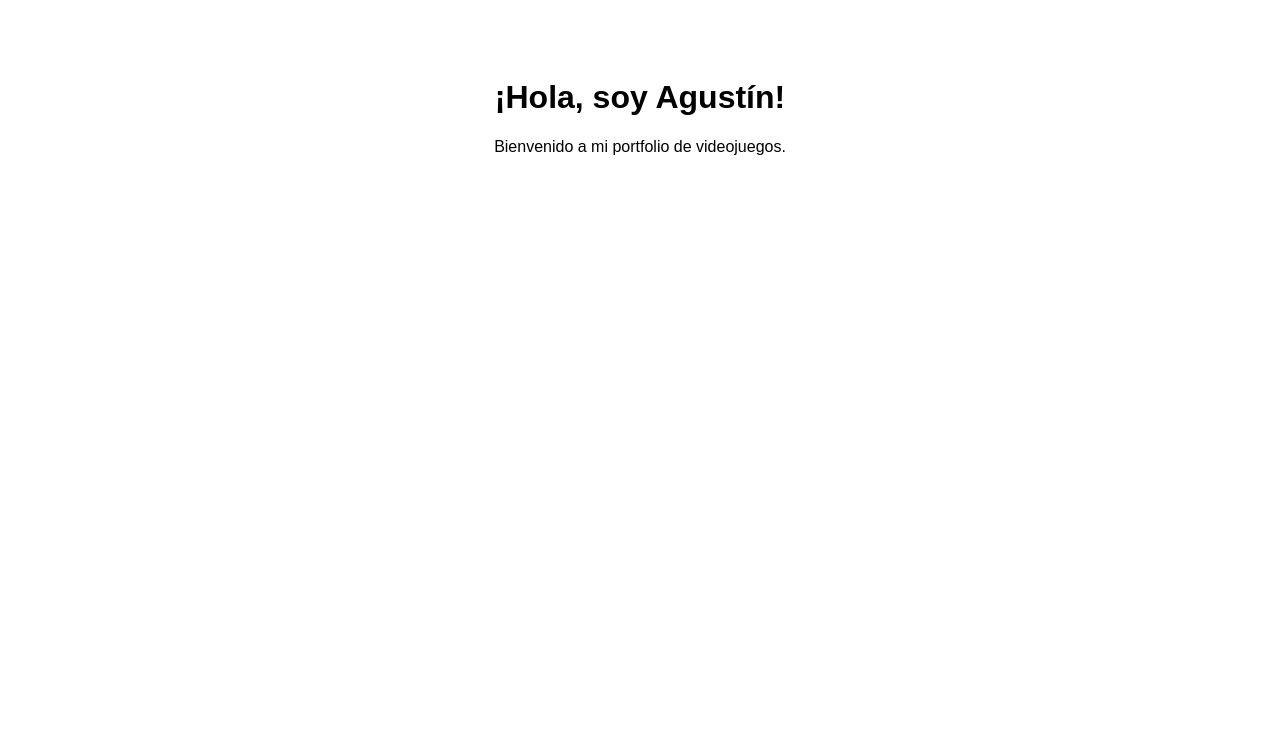
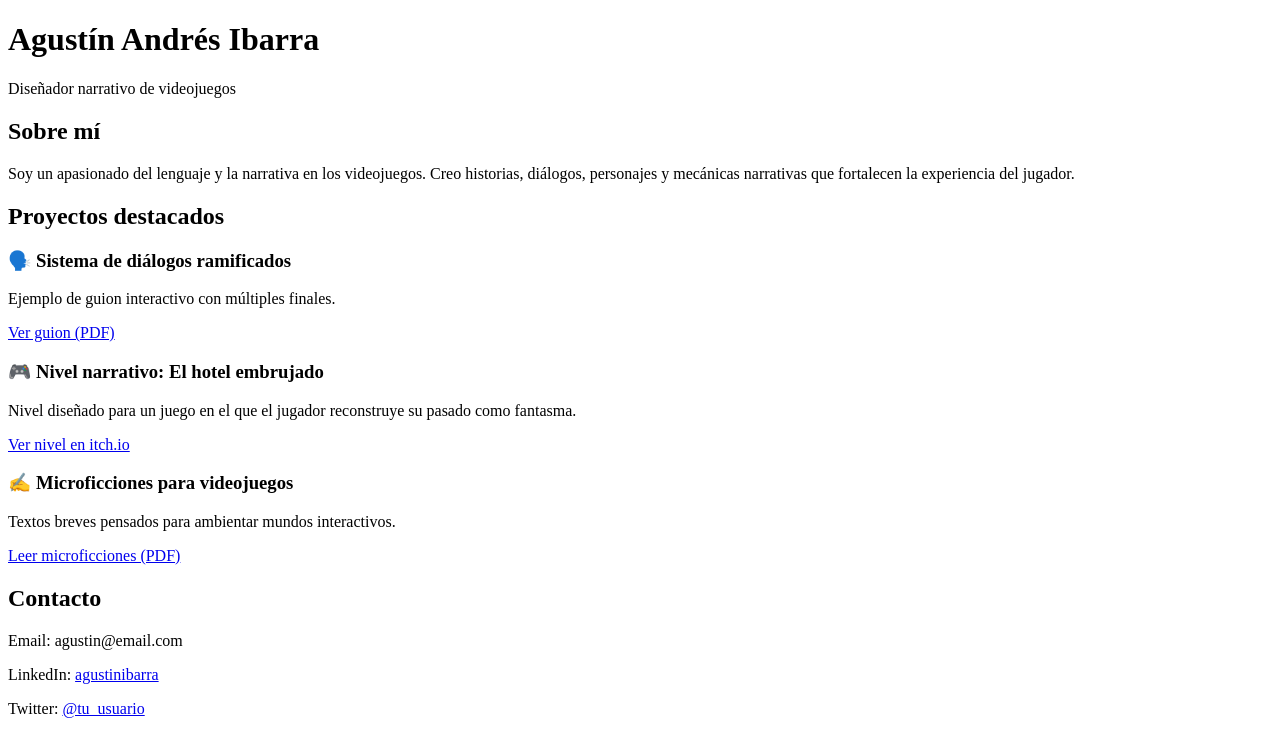
Before and after one commit to AAIbarra/aaibarra.github.io, a plain HTML site: page index.html in a window 1280 px wide. Drawn offline with Linux system fonts and the light colour scheme.

Commit message:
Update index.html
Nuevo prototipo Index

```diff
--- a/index.html
+++ b/index.html
@@ -2,17 +2,49 @@
 <html lang="es">
 <head>
   <meta charset="UTF-8">
-  <title>Portfolio de Agustín</title>
-  <style>
-    body {
-      font-family: sans-serif;
-      text-align: center;
-      padding: 50px;
-    }
-  </style>
+  <title>Portfolio Narrativo - Agustín Ibarra</title>
 </head>
 <body>
-  <h1>¡Hola, soy Agustín!</h1>
-  <p>Bienvenido a mi portfolio de videojuegos.</p>
+
+  <!-- Encabezado -->
+  <header>
+    <h1>Agustín Andrés Ibarra</h1>
+    <p>Diseñador narrativo de videojuegos</p>
+  </header>
+
+  <!-- Presentación -->
+  <section>
+    <h2>Sobre mí</h2>
+    <p>
+      Soy un apasionado del lenguaje y la narrativa en los videojuegos.
+      Creo historias, diálogos, personajes y mecánicas narrativas que fortalecen la experiencia del jugador.
+    </p>
+  </section>
+
+  <!-- Proyectos -->
+  <section>
+    <h2>Proyectos destacados</h2>
+
+    <h3>🗣️ Sistema de diálogos ramificados</h3>
+    <p>Ejemplo de guion interactivo con múltiples finales.</p>
+    <a href="docs/dialogo_ramificado.pdf" target="_blank">Ver guion (PDF)</a>
+
+    <h3>🎮 Nivel narrativo: El hotel embrujado</h3>
+    <p>Nivel diseñado para un juego en el que el jugador reconstruye su pasado como fantasma.</p>
+    <a href="https://itch.io/el-hotel-embrujado" target="_blank">Ver nivel en itch.io</a>
+
+    <h3>✍️ Microficciones para videojuegos</h3>
+    <p>Textos breves pensados para ambientar mundos interactivos.</p>
+    <a href="docs/microficciones.pdf" target="_blank">Leer microficciones (PDF)</a>
+  </section>
+
+  <!-- Contacto -->
+  <footer>
+    <h2>Contacto</h2>
+    <p>Email: agustin@email.com</p>
+    <p>LinkedIn: <a href="https://linkedin.com/in/agustinibarra" target="_blank">agustinibarra</a></p>
+    <p>Twitter: <a href="https://twitter.com/tu_usuario" target="_blank">@tu_usuario</a></p>
+  </footer>
+
 </body>
 </html>
```
